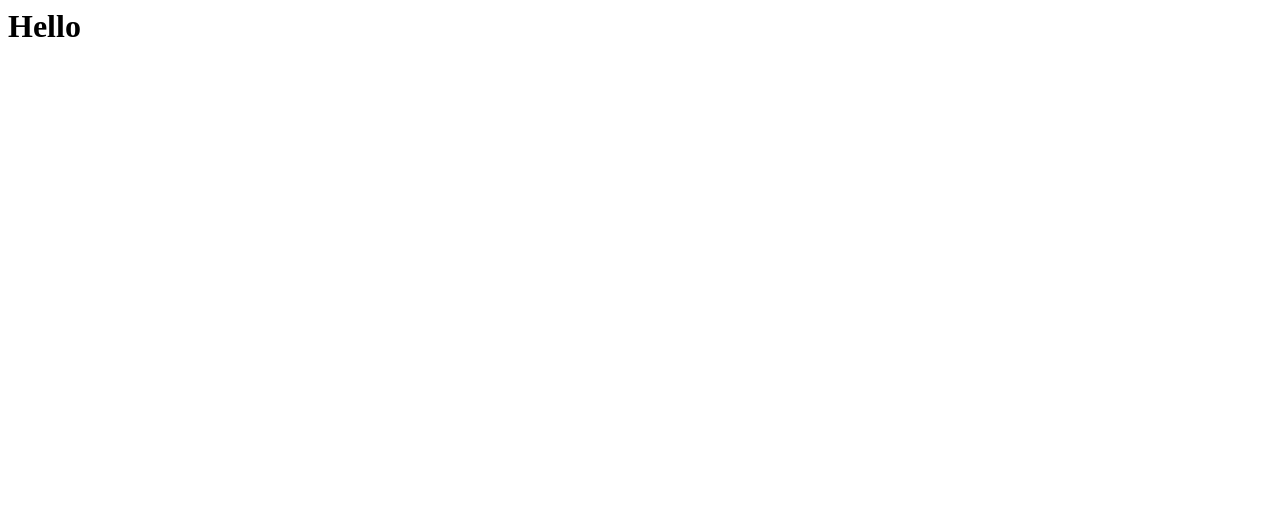
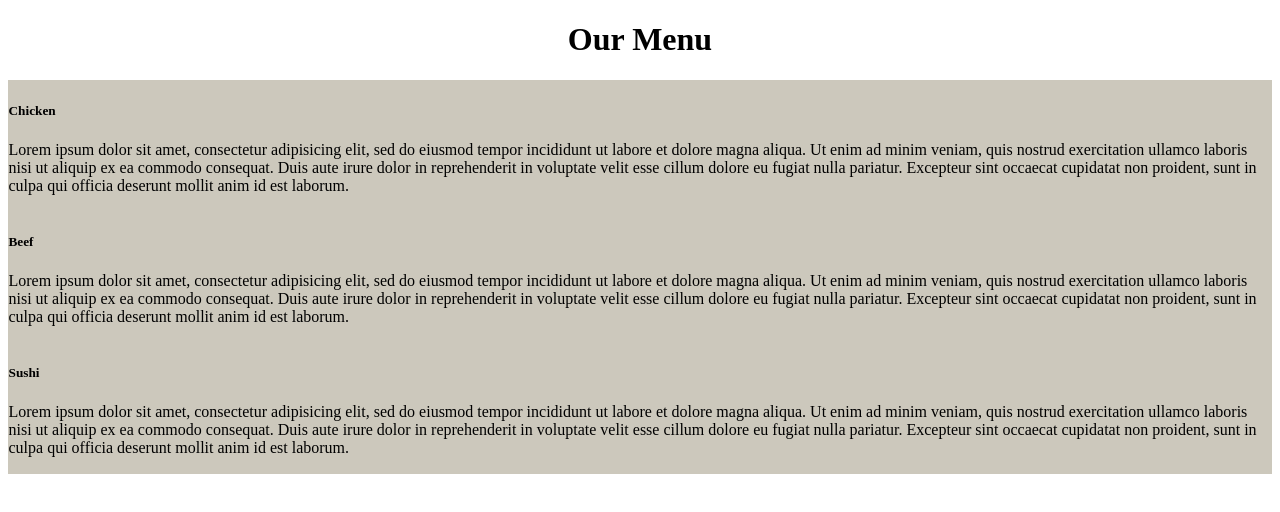
Before and after one commit to iidchanuka/module2-solution, a plain HTML site: page index.html in a window 1280 px wide. Drawn offline with Linux system fonts and the light colour scheme.

Commit message:
Update index.html

```diff
--- a/index.html
+++ b/index.html
@@ -1 +1,54 @@
-<h1>Hello</h1>
+<!DOCTYPE html>
+<html>
+<head>
+	<meta charset="utf-8">
+	<meta name="viewport" content="width=device-width, initial-scale=1">
+	<link rel="stylesheet" type="text/css" href="style.css">
+	<title>Assignment Solution for Module 2</title>
+	<style>
+		*{
+			box-sizing: border-box;
+		}
+		h1{
+			text-align: center;
+		}
+		div{
+			background-color: #ccc8bc;
+			padding: .5px;
+			margin: .5px
+			border: .6px
+
+
+		}
+		h5{
+			size: 25px;
+		}
+
+	</style>
+
+</head>
+<body>
+	<h1>Our Menu</h1>
+	<div><h5>Chicken</h5><p>Lorem ipsum dolor sit amet, consectetur adipisicing elit, sed do eiusmod
+	tempor incididunt ut labore et dolore magna aliqua. Ut enim ad minim veniam,
+	quis nostrud exercitation ullamco laboris nisi ut aliquip ex ea commodo
+	consequat. Duis aute irure dolor in reprehenderit in voluptate velit esse
+	cillum dolore eu fugiat nulla pariatur. Excepteur sint occaecat cupidatat non
+	proident, sunt in culpa qui officia deserunt mollit anim id est laborum.</p></div>
+
+	<div><h5>Beef</h5><p>Lorem ipsum dolor sit amet, consectetur adipisicing elit, sed do eiusmod
+	tempor incididunt ut labore et dolore magna aliqua. Ut enim ad minim veniam,
+	quis nostrud exercitation ullamco laboris nisi ut aliquip ex ea commodo
+	consequat. Duis aute irure dolor in reprehenderit in voluptate velit esse
+	cillum dolore eu fugiat nulla pariatur. Excepteur sint occaecat cupidatat non
+	proident, sunt in culpa qui officia deserunt mollit anim id est laborum.</p></div>
+
+	<div><h5>Sushi</h5><p>Lorem ipsum dolor sit amet, consectetur adipisicing elit, sed do eiusmod
+	tempor incididunt ut labore et dolore magna aliqua. Ut enim ad minim veniam,
+	quis nostrud exercitation ullamco laboris nisi ut aliquip ex ea commodo
+	consequat. Duis aute irure dolor in reprehenderit in voluptate velit esse
+	cillum dolore eu fugiat nulla pariatur. Excepteur sint occaecat cupidatat non
+	proident, sunt in culpa qui officia deserunt mollit anim id est laborum.</p></div>
+
+</body>
+</html>
```
